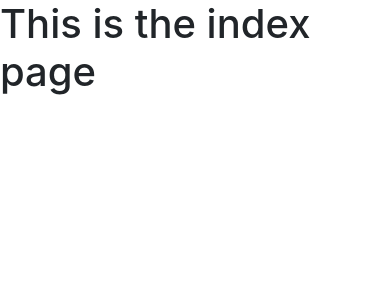
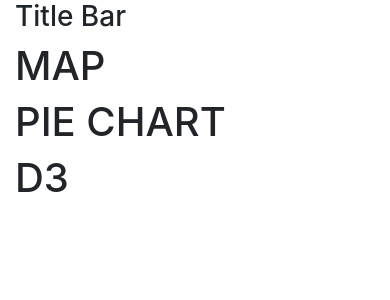
Before and after one commit to siekmeierpaul/Project2-Group12, a Flask app: page / in a window 390 px wide. Shown: the top 300 px of the page. Run offline with Flask 2, Linux system fonts and the light colour scheme.

Commit message:
Index page bones made, js code talking to webpage via flask

```diff
--- /dev/null
+++ b/static/js/d3.js
@@ -0,0 +1 @@
+console.log("connected.")
--- a/templates/index.html
+++ b/templates/index.html
@@ -11,14 +11,33 @@
     <title>Michelin Restaurants</title>
   </head>
   <body>
-    <h1>This is the index page</h1>
+    <div class="container">
+
+      <div class="row">
+        <div class="col-md-12">
+          <h3>Title Bar</h3>
+        </div>
+      </div>
+
+      <div class="row">
+        <div class="col-md-12">
+          <h1>MAP</h1>
+        </div>
+      </div>
+
+      <div class="row">
+          <div class="col-md-6"><h1>PIE CHART</h1></div>
+          <div class="col-md-6"><h1>D3</h1></div>
+      </div>
+
+    </div>
 
     <!-- Optional JavaScript; choose one of the two! -->
 
     <!-- Option 1: jQuery and Bootstrap Bundle (includes Popper) -->
     <script src="https://code.jquery.com/jquery-3.5.1.slim.min.js" integrity="sha384-DfXdz2htPH0lsSSs5nCTpuj/zy4C+OGpamoFVy38MVBnE+IbbVYUew+OrCXaRkfj" crossorigin="anonymous"></script>
     <script src="https://cdn.jsdelivr.net/npm/bootstrap@4.5.3/dist/js/bootstrap.bundle.min.js" integrity="sha384-ho+j7jyWK8fNQe+A12Hb8AhRq26LrZ/JpcUGGOn+Y7RsweNrtN/tE3MoK7ZeZDyx" crossorigin="anonymous"></script>
-
+    <script type="text/JavaScript" src="..\static\js\d3.js"></script>
     <!-- Option 2: jQuery, Popper.js, and Bootstrap JS
     <script src="https://code.jquery.com/jquery-3.5.1.slim.min.js" integrity="sha384-DfXdz2htPH0lsSSs5nCTpuj/zy4C+OGpamoFVy38MVBnE+IbbVYUew+OrCXaRkfj" crossorigin="anonymous"></script>
     <script src="https://cdn.jsdelivr.net/npm/popper.js@1.16.1/dist/umd/popper.min.js" integrity="sha384-9/reFTGAW83EW2RDu2S0VKaIzap3H66lZH81PoYlFhbGU+6BZp6G7niu735Sk7lN" crossorigin="anonymous"></script>
```
